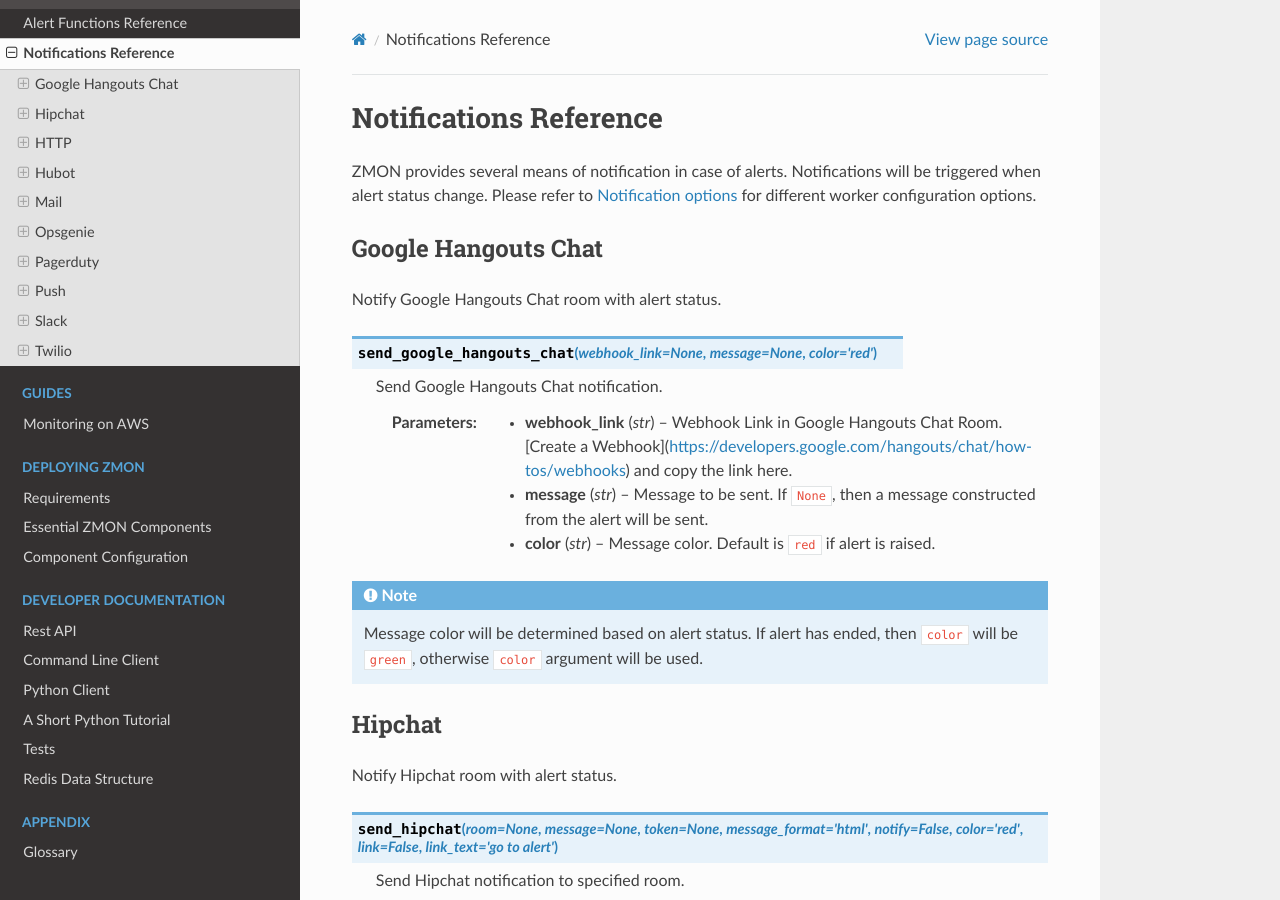
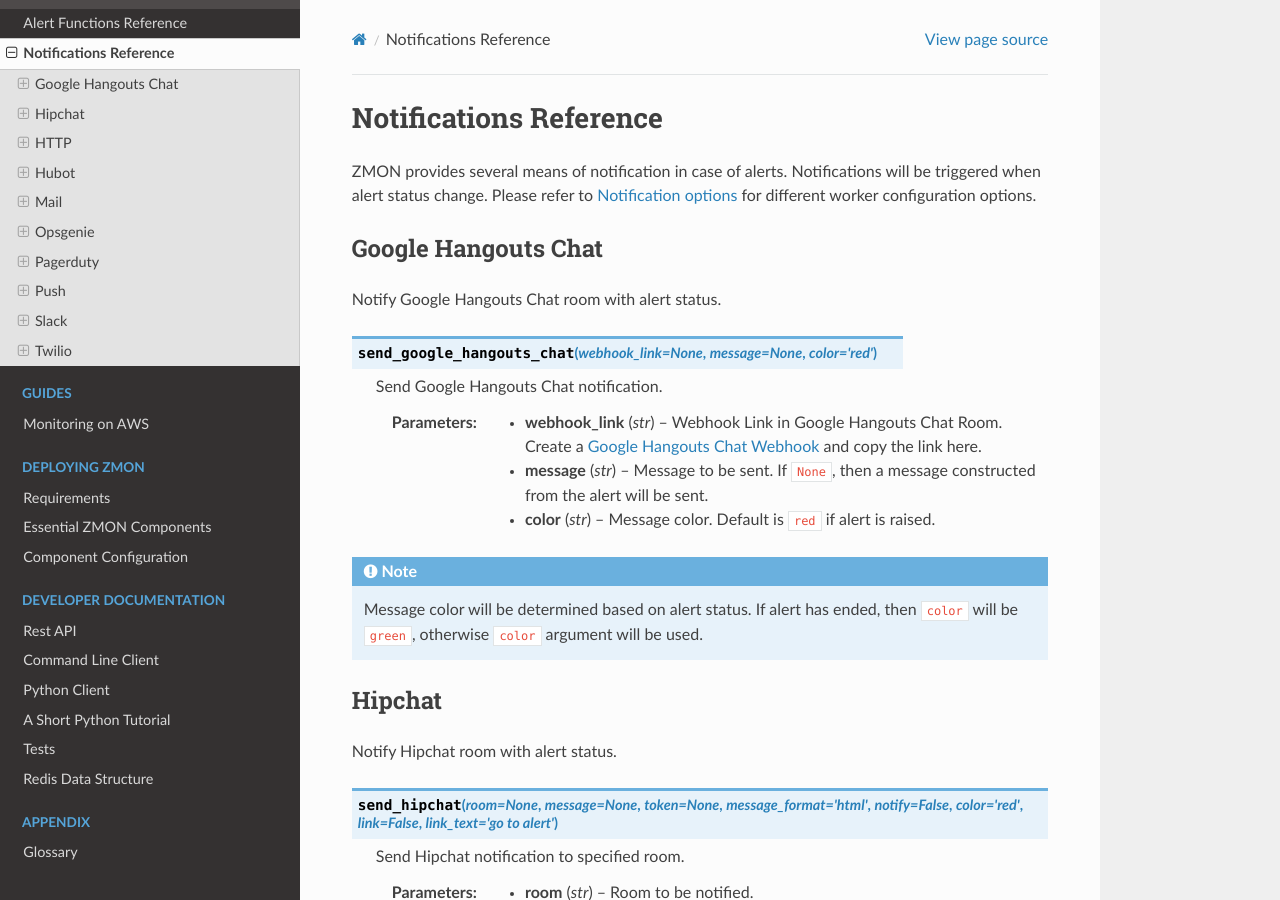
Before and after one commit to zalando-zmon/zmon-docs, a Sphinx documentation site: the page built from docs/user/notifications.rst, in a window 1280 px wide and 900 px high. Built offline with Sphinx 7.4.7 and the Read the Docs theme 2.0.0, drawn with Linux system fonts in a browser that asks for light colours; some of the changed lines change nothing that is shown.

Commit message:
add link to google docs

```diff
--- a/docs/user/notifications/google_hangouts_chat.rst
+++ b/docs/user/notifications/google_hangouts_chat.rst
@@ -7,7 +7,7 @@
 
     Send Google Hangouts Chat notification.
 
-    :param webhook_link: Webhook Link in Google Hangouts Chat Room. [Create a Webhook](https://developers.google.com/hangouts/chat/how-tos/webhooks) and copy the link here.
+    :param webhook_link: Webhook Link in Google Hangouts Chat Room. Create a `Google Hangouts Chat Webhook`_ and copy the link here.
     :type webhook_link: str
 
     :param message: Message to be sent. If ``None``, then a message constructed from the alert will be sent.
@@ -19,3 +19,5 @@
 .. note::
 
     Message color will be determined based on alert status. If alert has ended, then ``color`` will be ``green``, otherwise ``color`` argument will be used.
+
+.. _Google Hangouts Chat Webhook: https://developers.google.com/hangouts/chat/how-tos/webhooks
```
